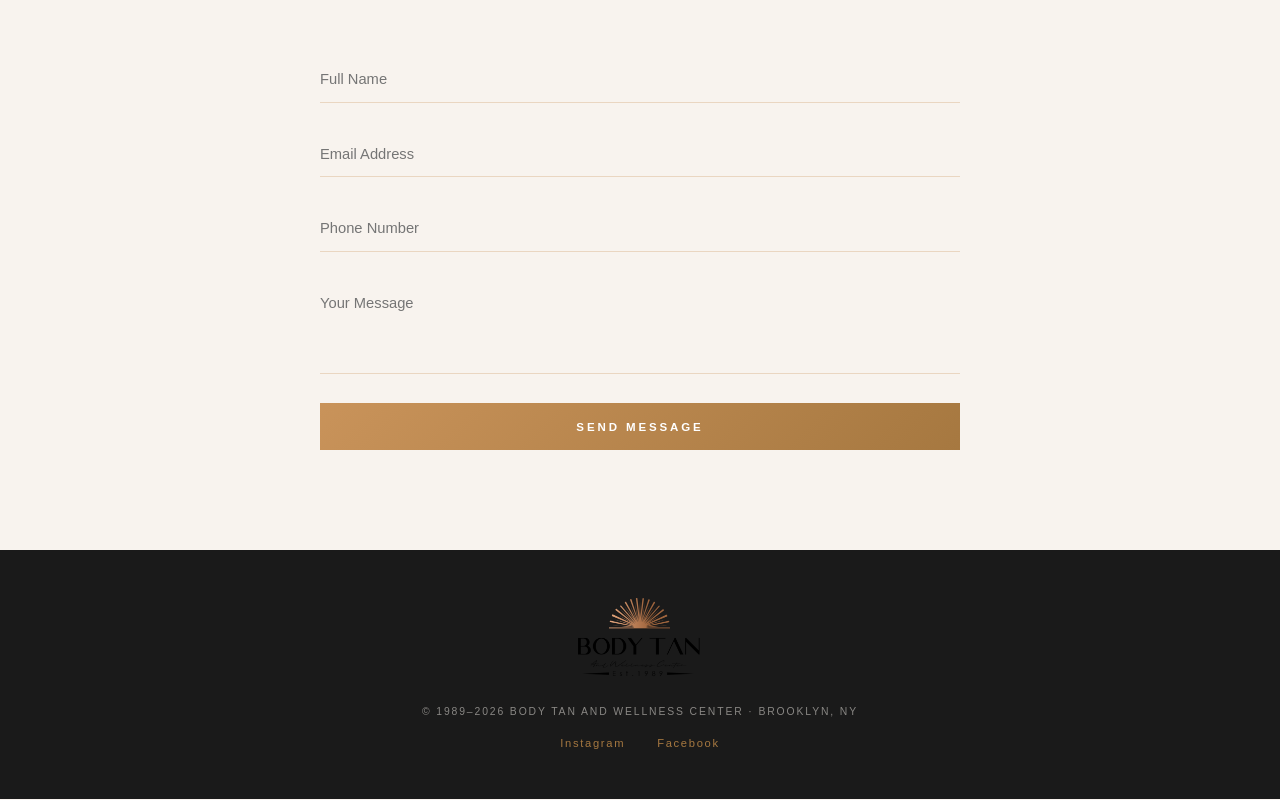
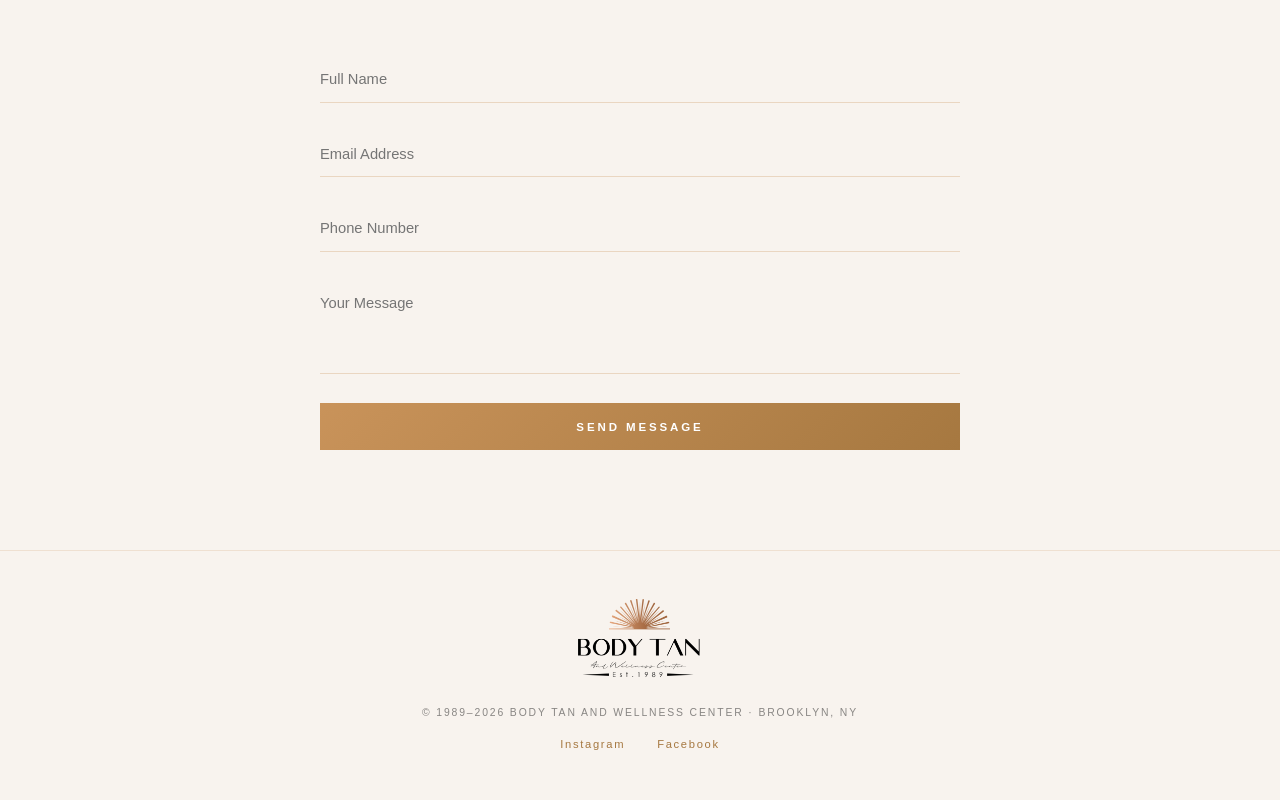
Before and after one commit to bodytan11223-max/body-tan-website, a Next.js app: page / in a window 1280 px wide. Shown: the part 3085-3885 px from the top of the page. Built offline with nearby package versions, Linux system fonts and the light colour scheme.

Commit message:
Fix footer: use site cream background, visible dark text colors

```diff
--- a/pages/index.js
+++ b/pages/index.js
@@ -255,9 +255,9 @@ export default function Home() {
       </section>
 
       {/* Footer */}
-      <footer style={{ background: '#1a1a1a', padding: '3rem 5vw', textAlign: 'center' }}>
+      <footer style={{ background: '#F8F3EE', padding: '3rem 5vw', textAlign: 'center', borderTop: '1px solid rgba(201,147,90,0.2)' }}>
         <img src="/logoo.png" alt="Body Tan" style={{ height: '80px', width: 'auto', marginBottom: '1.5rem' }} />
-        <div style={{ fontSize: '0.65rem', letterSpacing: '0.18em', color: 'rgba(248,243,238,0.5)', textTransform: 'uppercase' }}>
+        <div style={{ fontSize: '0.65rem', letterSpacing: '0.18em', color: 'rgba(26,26,26,0.5)', textTransform: 'uppercase' }}>
           &copy; 1989&ndash;2026 Body Tan And Wellness Center &middot; Brooklyn, NY
         </div>
         <div style={{ marginTop: '1rem' }}>
```
